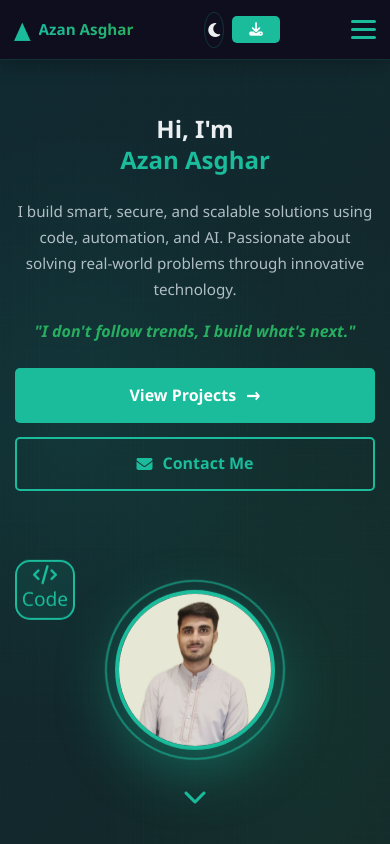
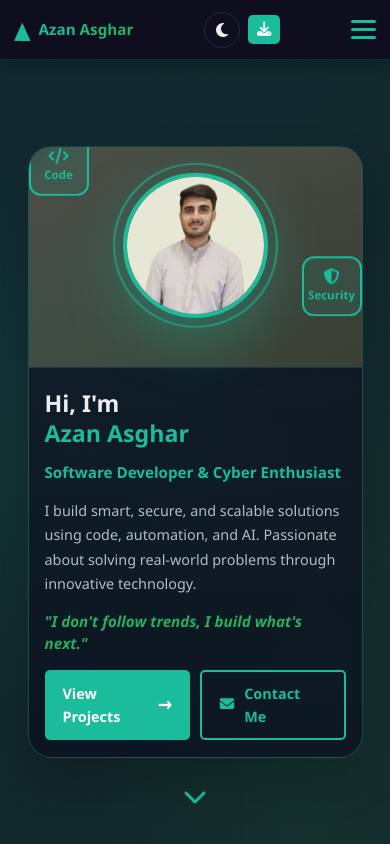
Before and after one commit to azanasghar1813/azanasghar.me, a plain HTML site: page index.html in a window 390 px wide. Shown: the top 844 px of the page. Drawn offline with Linux system fonts and the light colour scheme.

Commit message:
Changed Mobile Layout

```diff
--- a/index.html
+++ b/index.html
@@ -52,6 +52,7 @@
                 <h1 class="hero-title">
                     Hi, I'm<br> <span class="highlight">Azan Asghar</span>
                 </h1>
+                <h2 class="hero-role">Software Developer & Cyber Enthusiast</h2>
 
                 <p class="hero-description">
                     I build smart, secure, and scalable solutions using code, automation, and AI.
--- a/style.css
+++ b/style.css
@@ -338,6 +338,13 @@ html[data-theme="light"] .hero-overlay {
     color: var(--primary-color);
 }
 
+.hero-role {
+    font-size: clamp(1.05rem, 2.1vw, 1.35rem);
+    color: var(--primary-color);
+    margin-bottom: 1rem;
+    font-weight: 700;
+}
+
 .hero-description {
     font-size: clamp(1rem, 2vw, 1.1rem);
     color: var(--text-secondary);
@@ -1485,58 +1492,99 @@ html[data-theme="light"] .footer {
 
     .hero-content {
         grid-template-columns: 1fr;
-        gap: 2rem;
+        gap: 0;
+        max-width: 390px;
+        margin: 0 auto;
+        border-radius: 28px;
+        overflow: hidden;
+        border: 1px solid var(--border-color);
+        box-shadow: 0 22px 45px rgba(0, 0, 0, 0.2);
+        background: linear-gradient(180deg, rgba(255, 255, 255, 0.08), rgba(255, 255, 255, 0));
     }
 
     .hero-text {
-        text-align: center;
+        text-align: left;
+        order: 2;
+        padding: 1.6rem 1.25rem 1.4rem;
+        background: var(--form-bg);
+        border-top: 1px solid var(--border-color);
     }
 
     .hero-description,
     .hero-tagline {
         max-width: 620px;
-        margin-left: auto;
-        margin-right: auto;
+        margin-left: 0;
+        margin-right: 0;
+    }
+
+    .hero-title {
+        font-size: 1.9rem;
+        margin-bottom: 0.75rem;
+    }
+
+    .hero-role {
+        font-size: 1.08rem;
+        margin-bottom: 0.9rem;
+    }
+
+    .hero-description {
+        font-size: 0.96rem;
+        line-height: 1.7;
+        margin-bottom: 0.8rem;
     }
 
     .hero-tagline {
-        margin-bottom: 1.5rem;
+        margin-bottom: 1rem;
+        font-size: 0.95rem;
+        line-height: 1.45;
     }
 
     .hero-visual {
-        height: 300px;
+        height: 285px;
+        order: 1;
+        margin-top: 0;
+        background: linear-gradient(145deg, rgba(255, 174, 103, 0.18), rgba(255, 132, 29, 0.12));
     }
 
     .profile-circle {
-        width: 250px;
-        height: 250px;
-    }
-
-    .profile-circle img {
         width: 220px;
         height: 220px;
     }
 
+    .profile-circle img {
+        width: 198px;
+        height: 198px;
+    }
+
     .circle-border {
-        width: 250px;
-        height: 250px;
+        width: 220px;
+        height: 220px;
     }
 
     .floating-card {
-        width: 80px;
-        height: 80px;
-        font-size: 1.5rem;
+        width: 74px;
+        height: 74px;
+        font-size: 1.2rem;
+        border-radius: 12px;
+    }
+
+    .floating-card span {
+        font-size: 0.72rem;
+        margin-top: 2px;
+        font-weight: 600;
     }
 
     .hero-buttons {
-        flex-direction: column;
+        flex-direction: row;
         gap: 0.9rem;
-        margin-bottom: 1rem;
+        margin-bottom: 0;
     }
 
     .btn {
-        width: 100%;
+        width: auto;
         justify-content: center;
+        padding: 10px 18px;
+        font-size: 0.9rem;
     }
 
     section {
@@ -1708,48 +1756,70 @@ html[data-theme="light"] .footer {
     }
 
     .hero {
-        padding: 100px 15px 40px;
+        padding: 88px 12px 28px;
     }
 
     .hero-title {
-        font-size: 1.5rem;
+        font-size: 1.45rem;
         line-height: 1.3;
     }
 
+    .hero-role {
+        font-size: 0.95rem;
+    }
+
     .hero-description {
-        font-size: 0.95rem;
+        font-size: 0.9rem;
         line-height: 1.7;
+    }
+
+    .hero-content {
+        max-width: 335px;
+        border-radius: 24px;
     }
 
     .hero-visual {
         height: 220px;
-        margin-top: 2rem;
+        margin-top: 0;
     }
 
     .profile-circle {
-        width: 180px;
-        height: 180px;
+        width: 165px;
+        height: 165px;
     }
 
     .profile-circle img {
-        width: 160px;
-        height: 160px;
+        width: 145px;
+        height: 145px;
     }
 
     .circle-border {
-        width: 180px;
-        height: 180px;
+        width: 165px;
+        height: 165px;
     }
 
     .floating-card {
         width: 60px;
         height: 60px;
-        font-size: 1.2rem;
-    }
-
-    .card-2,
+        font-size: 1rem;
+    }
+
     .card-3 {
         display: none;
+    }
+
+    .hero-text {
+        padding: 1.25rem 1rem 1.1rem;
+    }
+
+    .hero-buttons {
+        flex-wrap: wrap;
+        gap: 0.6rem;
+    }
+
+    .hero-buttons .btn {
+        flex: 1 1 130px;
+        min-width: 0;
     }
 
     section {
```
